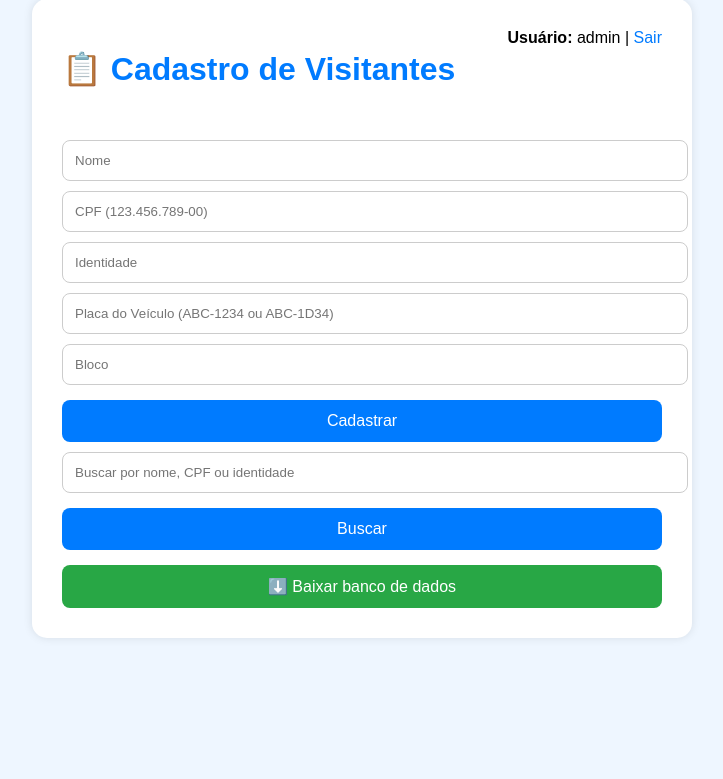
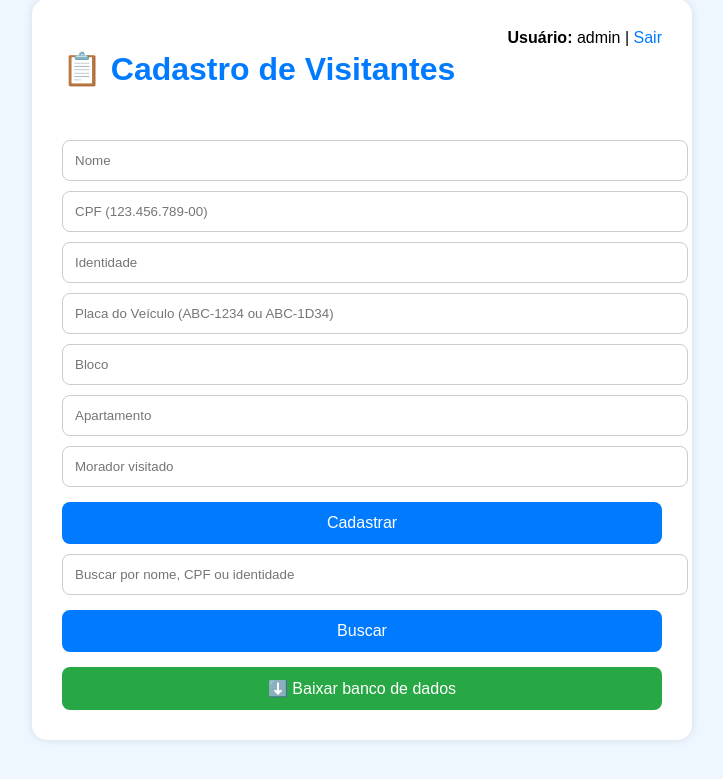
Before and after one commit to Gmdrones/painel-visitantes, a Flask app: page /painel in a window 1280 px wide. Shown: the part 21-800 px from the top of the page, without its empty margins (278-1001 px from the left). Run offline with Flask 3, Linux system fonts and the light colour scheme; the visitor is signed in with stand-in values (Sample User, id 1).

Commit message:
Update index.html

```diff
--- a/templates/index.html
+++ b/templates/index.html
@@ -92,6 +92,8 @@
             <input type="text" name="identidade" placeholder="Identidade">
             <input type="text" name="placa" placeholder="Placa do Veículo (ABC-1234 ou ABC-1D34)">
             <input type="text" name="bloco" placeholder="Bloco">
+            <input type="text" name="apartamento" class="form-control" placeholder="Apartamento">
+            <input type="text" name="morador" class="form-control" placeholder="Morador visitado">
             <button type="submit">Cadastrar</button>
         </form>
 
```
